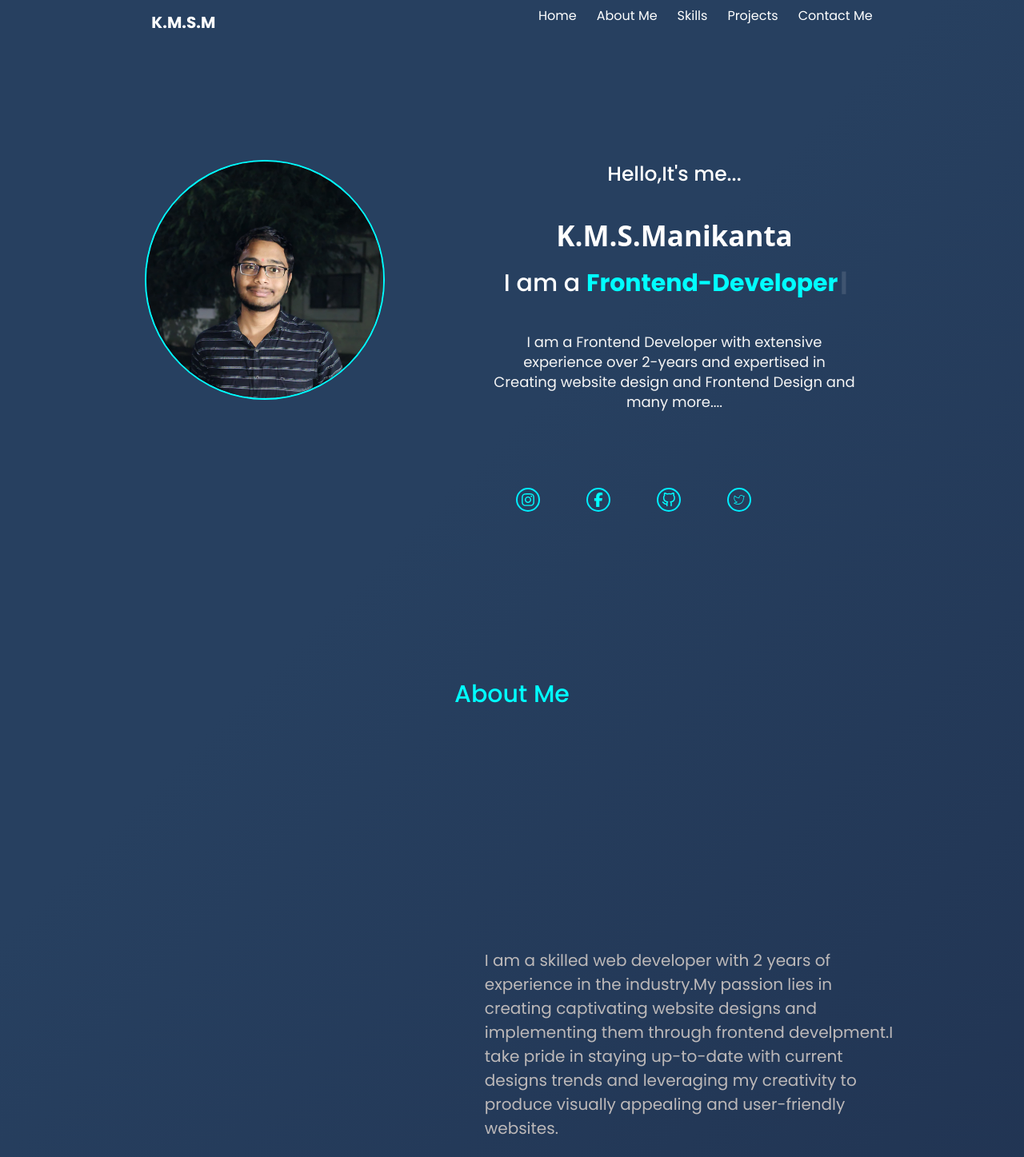
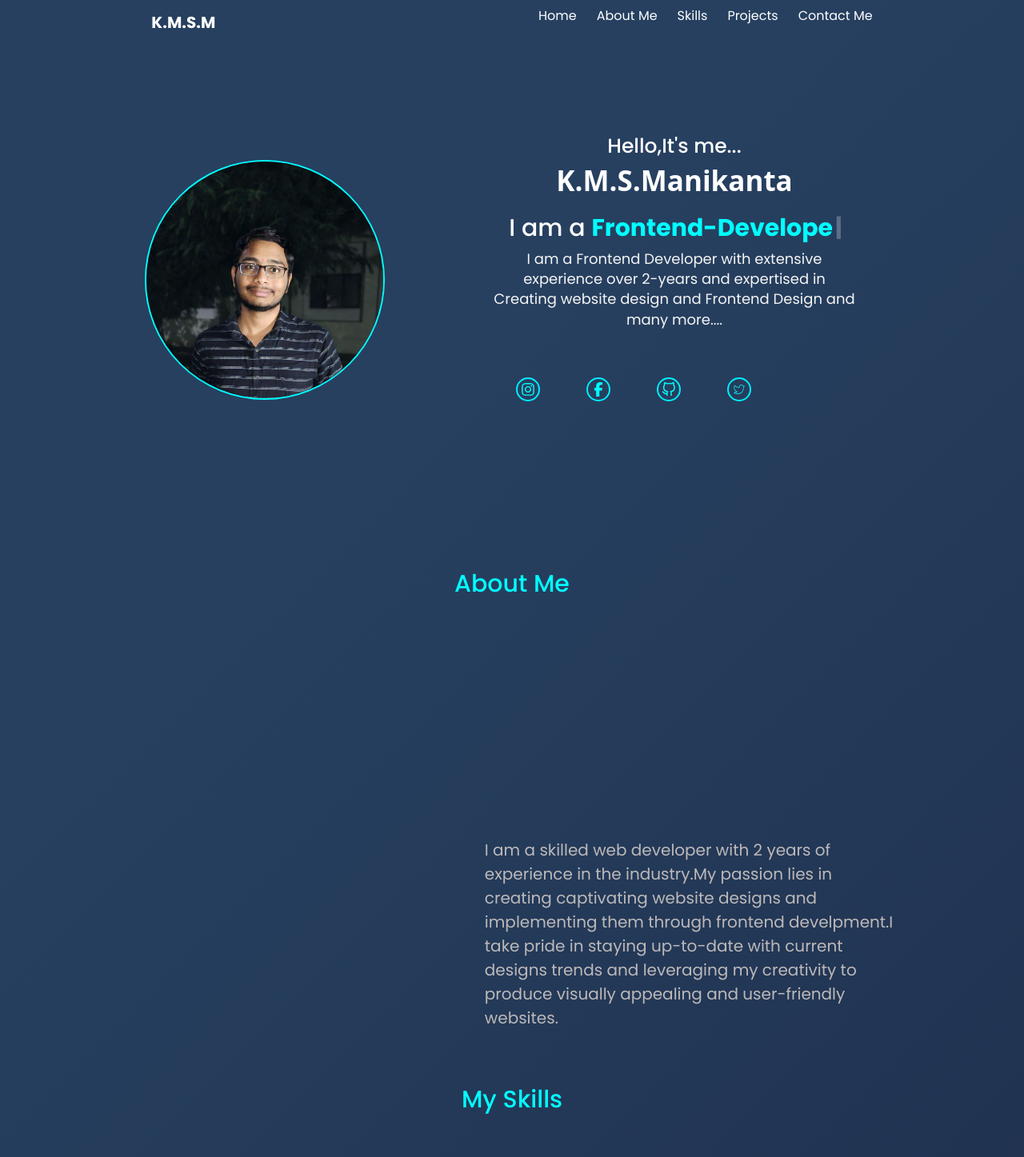
Before and after one commit to KMSMANIKANTA/Manikanta, a React (Vite) app: page / in a window 1280 px wide. Shown: the top 1447 px of the page at 80% size. Built offline with nearby package versions, Linux system fonts and the light colour scheme.

Commit message:
thrildkl

```diff
--- a/src/components/About/About.css
+++ b/src/components/About/About.css
@@ -2,7 +2,6 @@
   width:100%;
   padding:0px 10%;
   display: flex;
-  min-height:100vh;
   justify-content: space-evenly;
   z-index: -1000;
   margin-top: 60px;
--- a/src/components/Hero/Hero.css
+++ b/src/components/Hero/Hero.css
@@ -1,7 +1,6 @@
 .hero{
   width:100%;
   overflow-x: hidden;
-  min-height: 100vh;
   display: flex;
   padding:150px 10%;
   justify-content: space-around;
```
